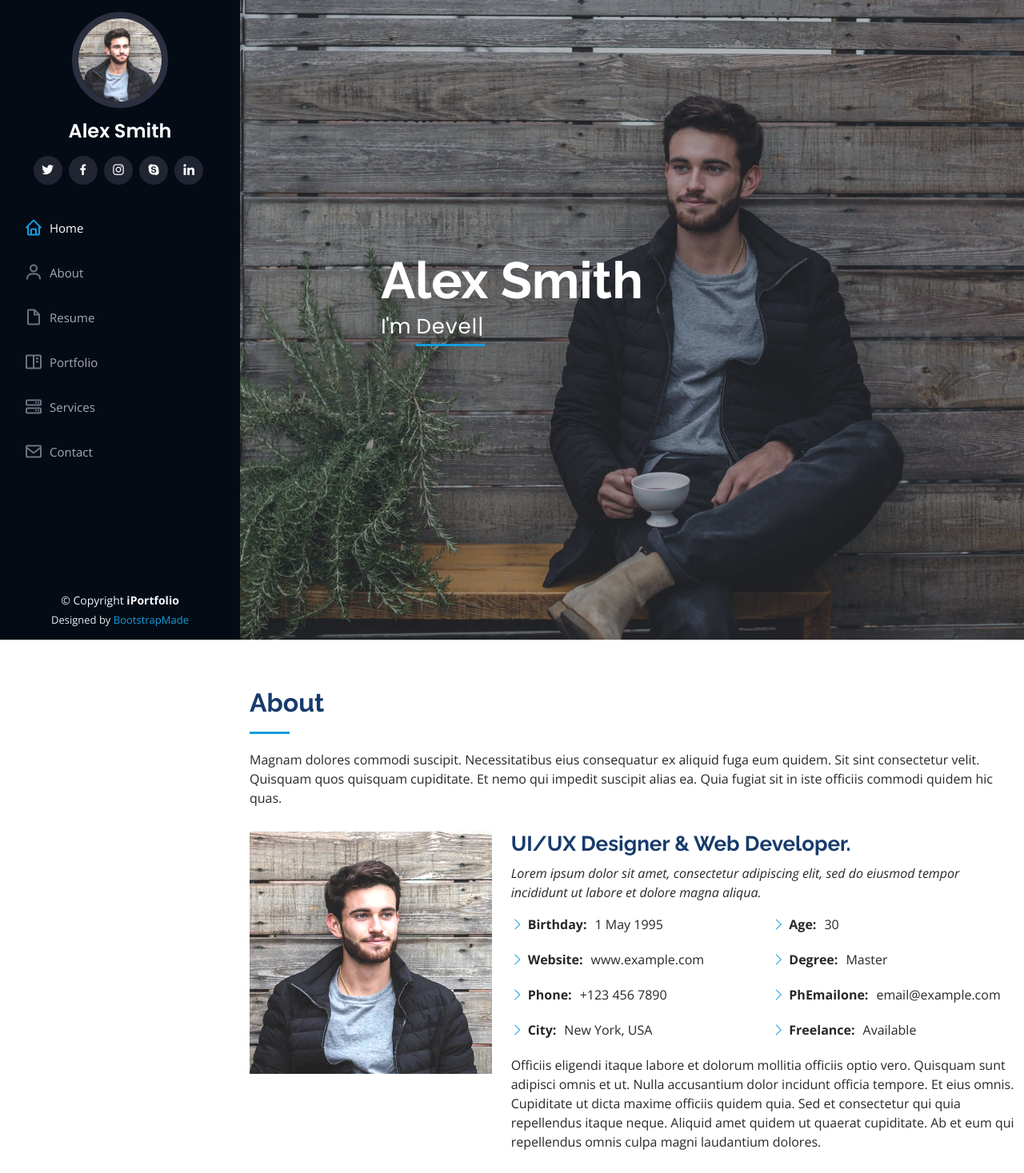
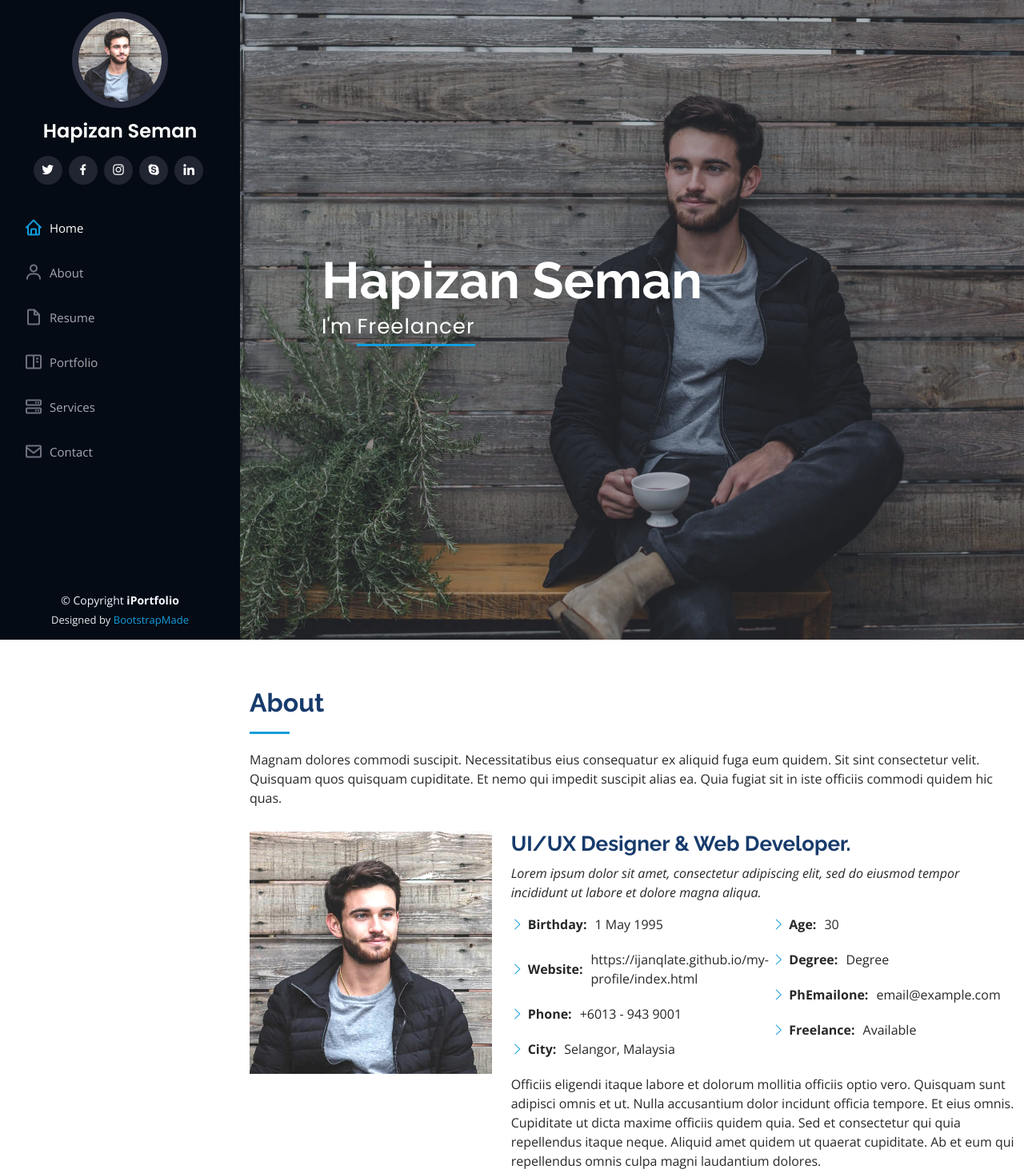
Before and after one commit to IjanQlate/my-profile, a plain HTML site: page index.html in a window 1280 px wide. Shown: the top 1467 px of the page at 80% size. Drawn offline with nearby package versions, Linux system fonts and the light colour scheme.

Commit message:
Update index.html

```diff
--- a/index.html
+++ b/index.html
@@ -5,7 +5,7 @@
   <meta charset="utf-8">
   <meta content="width=device-width, initial-scale=1.0" name="viewport">
 
-  <title>iPortfolio Bootstrap Template - Index</title>
+  <title>HAPIZAN BIN SEMAN</title>
   <meta content="" name="description">
   <meta content="" name="keywords">
 
@@ -46,7 +46,7 @@
 
       <div class="profile">
         <img src="assets/img/profile-img.jpg" alt="" class="img-fluid rounded-circle">
-        <h1 class="text-light"><a href="index.html">Alex Smith</a></h1>
+        <h1 class="text-light"><a href="index.html">Hapizan Seman</a></h1>
         <div class="social-links mt-3 text-center">
           <a href="#" class="twitter"><i class="bx bxl-twitter"></i></a>
           <a href="#" class="facebook"><i class="bx bxl-facebook"></i></a>
@@ -72,8 +72,8 @@
   <!-- ======= Hero Section ======= -->
   <section id="hero" class="d-flex flex-column justify-content-center align-items-center">
     <div class="hero-container" data-aos="fade-in">
-      <h1>Alex Smith</h1>
-      <p>I'm <span class="typed" data-typed-items="Designer, Developer, Freelancer, Photographer"></span></p>
+      <h1>Hapizan Seman</h1>
+      <p>I'm <span class="typed" data-typed-items="Developer, Freelancer, GLC Staff"></span></p>
     </div>
   </section><!-- End Hero -->
 
@@ -102,15 +102,15 @@
               <div class="col-lg-6">
                 <ul>
                   <li><i class="bi bi-chevron-right"></i> <strong>Birthday:</strong> <span>1 May 1995</span></li>
-                  <li><i class="bi bi-chevron-right"></i> <strong>Website:</strong> <span>www.example.com</span></li>
-                  <li><i class="bi bi-chevron-right"></i> <strong>Phone:</strong> <span>+123 456 7890</span></li>
-                  <li><i class="bi bi-chevron-right"></i> <strong>City:</strong> <span>New York, USA</span></li>
+                  <li><i class="bi bi-chevron-right"></i> <strong>Website:</strong> <span>https://ijanqlate.github.io/my-profile/index.html</span></li>
+                  <li><i class="bi bi-chevron-right"></i> <strong>Phone:</strong> <span>+6013 - 943 9001</span></li>
+                  <li><i class="bi bi-chevron-right"></i> <strong>City:</strong> <span>Selangor, Malaysia</span></li>
                 </ul>
               </div>
               <div class="col-lg-6">
                 <ul>
                   <li><i class="bi bi-chevron-right"></i> <strong>Age:</strong> <span>30</span></li>
-                  <li><i class="bi bi-chevron-right"></i> <strong>Degree:</strong> <span>Master</span></li>
+                  <li><i class="bi bi-chevron-right"></i> <strong>Degree:</strong> <span>Degree</span></li>
                   <li><i class="bi bi-chevron-right"></i> <strong>PhEmailone:</strong> <span>email@example.com</span></li>
                   <li><i class="bi bi-chevron-right"></i> <strong>Freelance:</strong> <span>Available</span></li>
                 </ul>
```
